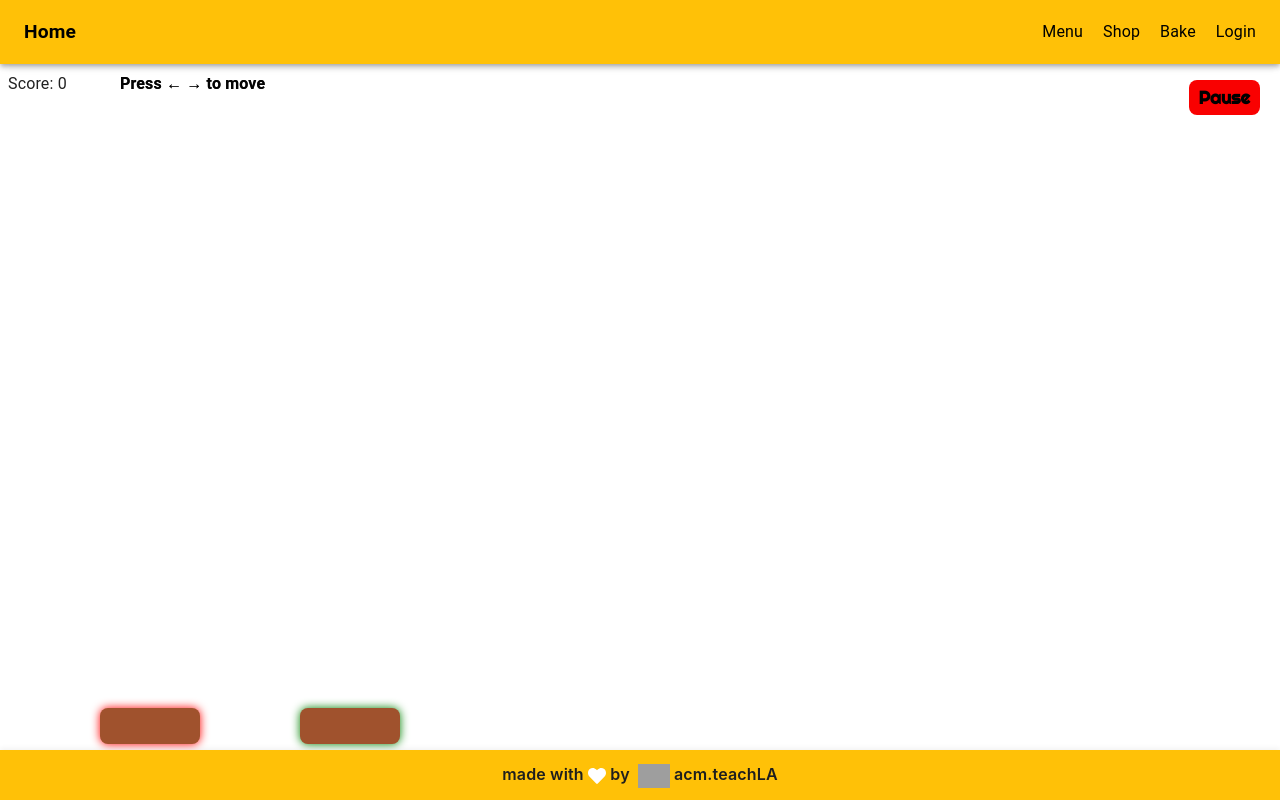
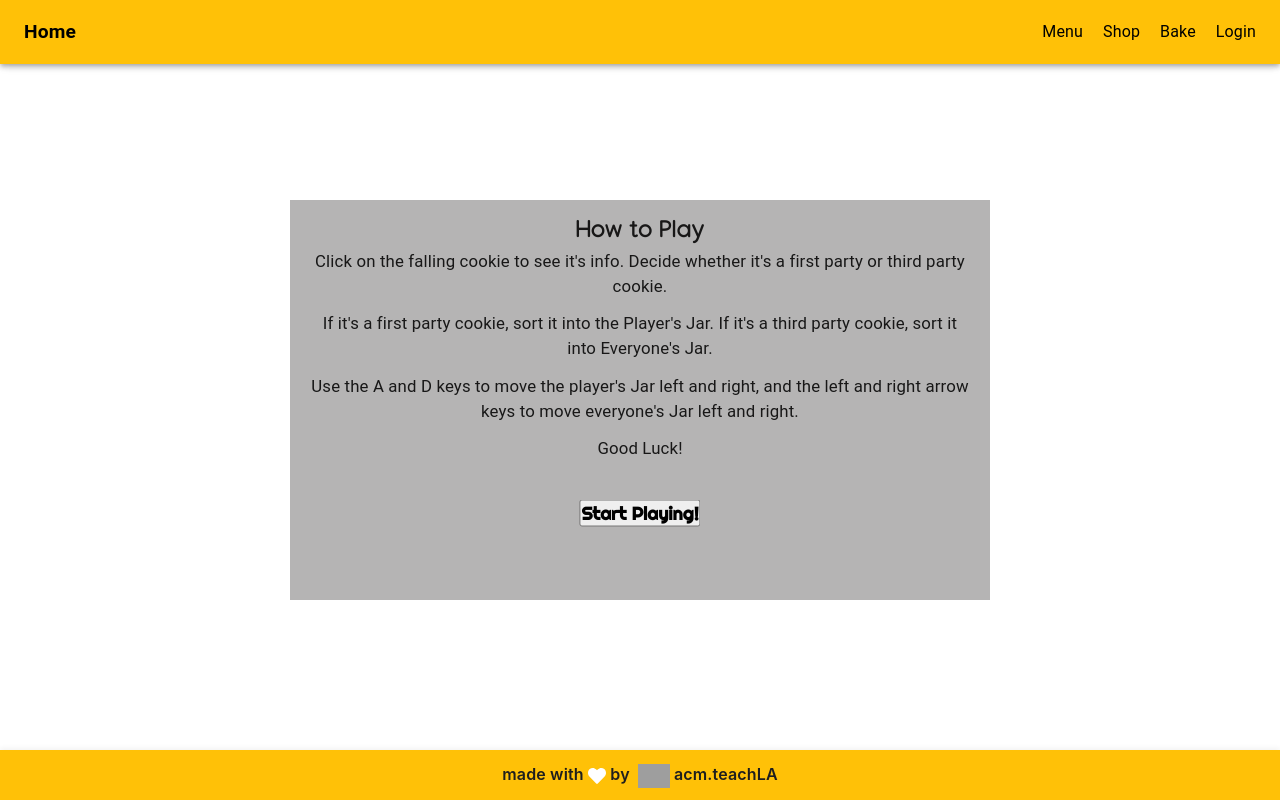
Before and after one commit to uclaacm/cookie-jar, a React (Vite) app: page /stage3 in a window 1280 px wide. Built offline with nearby package versions, Linux system fonts and the light colour scheme; no server answers; grey boxes are pictures that could not be loaded.

Commit message:
Replay button, gamewin screen
Added a replay button to allow user to replay the game whether they win or lose. Added the ability to win the game if they sort through all available cookies.

```diff
--- a/src/components/stages/Stage3.tsx
+++ b/src/components/stages/Stage3.tsx
@@ -78,12 +78,13 @@ function Basket({ basketX, basketWidth, setBasketX, controls, typeBasket}: Baske
     }, []);
 
     return (
-        <>
-          <div className = "instructions">Press ← → to move</div>
-          <div className = {`basket ${typeBasket === "basket1" ? "basket1" : "basket3"}`}
-            style={{ left: basketX, width: basketWidth,}}
-          />
-          </>
+
+    <div className = "basket-container">
+        <div className = {`basket ${typeBasket === "basket1" ? "basket1" : "basket3"}`}
+            style={{ left: basketX, width: basketWidth,}}>
+                <p className="basket-label"> {typeBasket === "basket1" ? "Your Basket" : "Everyone's Basket"}</p>
+        </div>
+        </div>
       );
     }
 
@@ -104,8 +105,8 @@ function Cookie({data}:CookieProps){
 
 export default function Stage3() {
     const [cookies, setCookies] = useState<CookieProps["data"][]>([]);
+    const [gameState, setGameState] = useState<"instructions"|"playing"|"gameover"|"gamewon">("instructions")
     const [isPaused, setIsPaused] = useState(false);
-    const [gameOver, setGameOver] = useState(false);
     const [clickedCookie, setClickedCookie] = useState<CookieProps["data"] | null>(null);
     const Frames_per_spawn = 125;
     const frames_elapsed = useRef(0);
@@ -113,12 +114,26 @@ export default function Stage3() {
     const [score, setScore] = useState(0);
     const [basket1X, setBasket1X] = useState(100);
     const [basket3X, setBasket3X] = useState(300);
+    const [noCookiesLeft, setNoCookiesLeft] = useState(false);
     const usedCookieIds = useRef<Set<string>>(new Set());
     const basket1XRef = useRef(basket1X);
     const basket3XRef = useRef(basket3X);
-    const basketWidth = 100;
-    const basketHeight = 36;
+    const basketWidth = 250;
+    const basketHeight = 100;
+    const cookieWidth = 30;
+    const cookieHeight = 30;
     let OffScreen = false;
+
+    function resetGame() {
+        setScore(0);
+        setCookies([]);
+        usedCookieIds.current.clear();
+        frames_elapsed.current = 0;
+        setClickedCookie(null);
+        setIsPaused(false);
+        setGameState("playing"); // restarts loop
+        setNoCookiesLeft(false);
+    }
 
     function handleCookieClick(cookie: CookieProps["data"]){
         setIsPaused(true);
@@ -129,50 +144,49 @@ export default function Stage3() {
         }, 3000);
     }
 
-
+    //function to handle spawning cookies
     async function spawnCookie(gameWidth: number){
         const target = Math.random() < 0.5 ? "basket1" : "basket3";
         let cookieType = target==="basket1"? "first" : "third";
 
         const exclude = Array.from(usedCookieIds.current).join(",");
-        console.log("Exclude List:", exclude);
         let res = await fetch(`/api/cookies/random?type=${cookieType}&exclude=${exclude}`,
         {cache: "no-store"});
         let data = await res.json();
         if (!res.ok || !data._id) {
-            console.log("Failed to get '${cookieType}', trying other type...");
 
-            // Flip the type
+            // Try again with the other type
             cookieType = (cookieType === "first") ? "third" : "first";
+            res = await fetch(`/api/cookies/random?type=${cookieType}&exclude=${exclude}`, {
+                cache: "no-store"});
+            data = await res.json();
 
-                // Try again with the *other* type
-                res = await fetch(`/api/cookies/random?type=${cookieType}&exclude=${exclude}`, {
-                  cache: "no-store"
-                });
-                data = await res.json();
+            if (!res.ok || !data._id) {
+                setNoCookiesLeft(true);
+                console.log("we win theseeeee")
+                return; }}
 
-                // 3. If *this* one also failed, then we are truly out of all cookies
-                if (!res.ok || !data._id) {
-                    console.log("No more cookies of *any* type available.");
-                    return; // <-- This is the all-important RETURN
-                }         }
+            if (noCookiesLeft) {
+                return;
+                }
+
         usedCookieIds.current.add(data._id);
 
         const newCookie: CookieProps["data"] = {
             id: Date.now(),
-            x: Math.random() * (gameWidth - 4 * 2) + 4,
+            x: Math.random() * (gameWidth - cookieWidth * 2) + cookieWidth,
             y:-40,
             speed:1,
-            width: 4,
-            height: 4,
-            type: target,
+            width: cookieWidth,
+            height: cookieHeight,
+            type: cookieType,
             mongo_id: data._id,
             info: data,
         };
         setCookies(prev =>[...prev, newCookie]);
     }
 
-
+    //references for basket locations
     useEffect(() => {
         basket1XRef.current = basket1X;
     }, [basket1X]);
@@ -181,10 +195,21 @@ export default function Stage3() {
         basket3XRef.current = basket3X;
     }, [basket3X]);
 
+    useEffect(() => {
+        if (noCookiesLeft && cookies.length === 0 && gameState === "playing") {
+            setGameState("gamewon");
+        }
+    }, [noCookiesLeft, cookies, gameState]);
 
+
+    const gameStateRef = useRef(gameState);
+    //main game loop
     useEffect(() => {
+        gameStateRef.current = gameState;
+        if(gameStateRef.current!="playing") return;
+
         const interval = setInterval(() => {
-            if(gameOver){
+            if(gameStateRef.current=="gameover"||gameStateRef.current=="gamewon"){
                 usedCookieIds.current.clear();
                 return;
             }
@@ -216,28 +241,44 @@ export default function Stage3() {
                     const collidedWithBasket3 = checkCollision(cookie, basket3XPos, basketY, basketWidth, basketHeight);
 
                     if(collidedWithBasket1||collidedWithBasket3){
-                        if((cookie.type==="basket1"&&collidedWithBasket1)||(cookie.type==="basket3"&&collidedWithBasket3)){
+                        if((cookie.type==="first"&&collidedWithBasket1)||(cookie.type==="third"&&collidedWithBasket3)){
                             newScore +=1;}
                         else{
-                            setGameOver(true)
+                            setGameState("gameover")
                         }
                     }
 
                     return !collidedWithBasket1 && !collidedWithBasket3});
 
                 if (newScore > 0) setScore(prev => prev + newScore);
-                if (OffScreen) setGameOver(true);
-                if (should_spawn) {
+                if (OffScreen) setGameState("gameover");
+
+
+                if (should_spawn && !noCookiesLeft) {
                     spawnCookie(gameWidth); //fix this later cuz like why are we sorting cookies and then spawning them we have a useless variable here
-                    console.log("should_spawn:", should_spawn);
                 }
                 return updatedCookies;
         });
     }, 16);
         return () => clearInterval(interval);
-    }, [isPaused, gameOver]);
+    }, [isPaused, gameState]);
 
+    if (gameState == "instructions"){
+        return(
+        <div className = "instructionScreen">
+            <h2>How to Play</h2>
+            <p>Click on the falling cookie to see it's info. Decide whether it's a first party or third party cookie.</p>
+            <p>If it's a first party cookie, sort it into the Player's Jar. If it's a third party cookie, sort it into Everyone's Jar.</p>
+            <p>Use the A and D keys to move the player's Jar left and right, and the left and right arrow keys to move everyone's Jar left and right.</p>
+            <p>Good Luck!</p>
+            <button className = "start-button" onClick={()=>setGameState("playing")}>
+                Start Playing!
+            </button>
+        </div>
+        );
+    }
     return (
+        <div className="game-Container">
         <div className = "gameArea" ref = {gameAreaRef}>
         <div className = "score">Score: {score}</div>
         <button className = "pause-button" onClick = {() => setIsPaused(prev => !prev)}>
@@ -249,7 +290,7 @@ export default function Stage3() {
            {cookies.map (cookie => (
             <div
             key = {cookie.id}
-            className = {`cookie ${cookie.type === "basket1" ? "cookie-1": "cookie-3"}`}
+            className = {`cookie ${cookie.type === "first" ? "cookie-1": "cookie-3"}`}
             style = {{
                 top: cookie.y,
                 left: cookie.x,
@@ -265,12 +306,15 @@ export default function Stage3() {
                 <p>Purpose: {clickedCookie.info.purpose}</p>
             </div>
            )}
-           {gameOver && (
+           {(gameState == "gamewon"||gameState=="gameover") && (
         <div className="game-over-overlay">
-                Game Over
+                <h2>{gameState=="gamewon" ? "You won" : "Game Over"} </h2>
+                <button className = "restart-button" onClick={resetGame}>
+                Play Again
+                </button>
         </div>
         )}
         </div>
-
+        </div>
         );
     }
--- a/src/styles/Stage3.scss
+++ b/src/styles/Stage3.scss
@@ -1,9 +1,45 @@
+.instructionScreen{
+    position:absolute;
+    top:50%;
+    left:50%;
+    transform: translate(-50%, -50%);
+    width: 700px;
+    height: 400px;
+    padding: 20px;
+    text-align: center;
+    background: rgb(181, 180, 180);
+
+    .start-button{
+        position:absolute;
+        bottom:15%;
+        left:50%;
+        transform: translate(-50%, -50%);
+    }
+}
+.instructionScreen p {
+    margin-bottom: 12px;
+    font-size: 1.05rem;
+  }
+
+.game-Container{
+    position:relative;
+    width: 100vw;
+    height: 90vh;
+    background:grey;
+    display: flex;
+    align-items: center;
+    justify-content: center;
+}
+
 .gameArea {
     position: relative;
-    width: 100vw;
-    height: 87vh;
+    width: 85vw;
+    height: 80vh;
     background: white;
     overflow: hidden;
+    border: 12px solid #333;
+    border-radius: 20px;
+    box-sizing: border-box;
 
 .score{
     position:absolute;
@@ -36,10 +72,13 @@
 .basket {
     position: absolute;
     bottom: 16px;
-    height: 36px;
-    background: sienna;
+    height: 100px;
+    background: rgb(164, 155, 152);
     border-radius: 8px;
     transition: left 0.1s ease;
+    display: flex;
+    align-items: center;
+    justify-content: center;
   }
 .basket1{
     box-shadow: 0 0 10px red;
@@ -48,11 +87,16 @@
     box-shadow: 0 0 10px green;
 }
 
+.basket p {
+    color: white;
+    font-size: 24px;
+}
+
 
 .cookie {
     position: absolute;
-    width: 12px;
-    height: 12px;
+    width: 30px;
+    height: 30px;
     background-image: url("/assets/c8.png");
     background-size: cover;
     background-position: center;
@@ -75,11 +119,14 @@
     height: 100%;
     background: rgba(0, 0, 0, 0.7);
     display: flex;
+    flex-direction: column;
     justify-content: center;
     align-items: center;
+    gap: 20px;
     color: white;
     font-size: 2rem;
     z-index: 1000;
+
 }
 .cookie-overlay{
     position: absolute;
```
